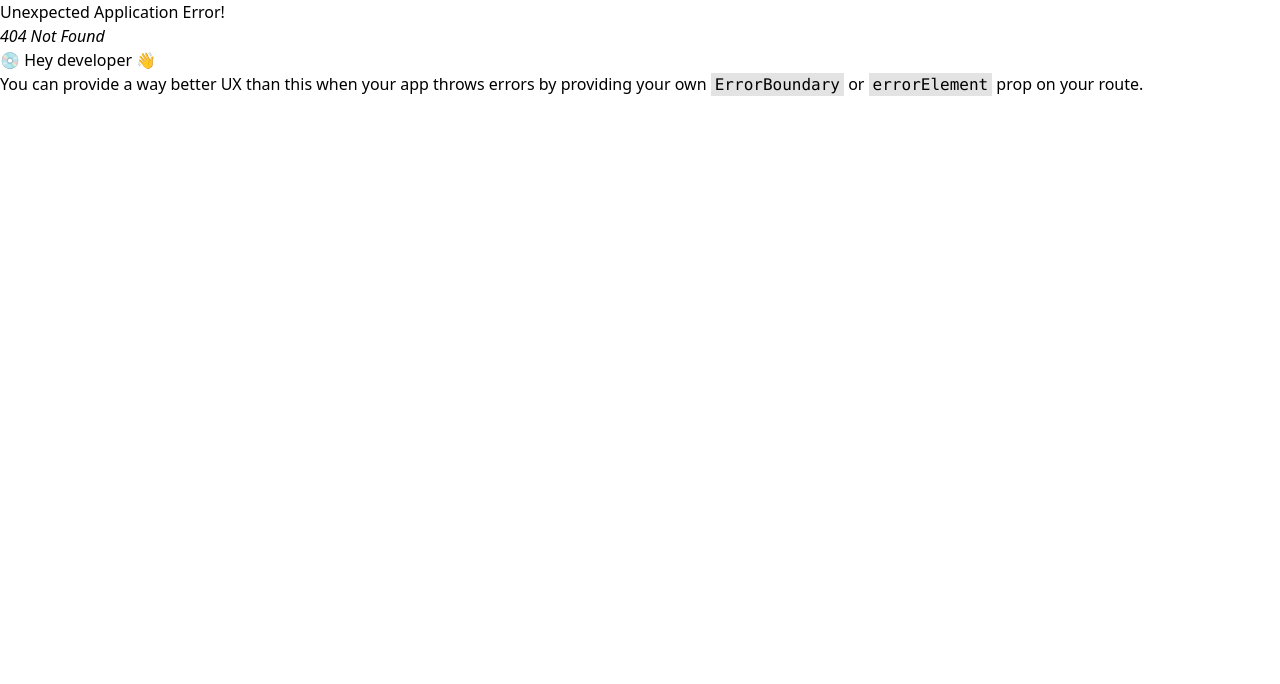
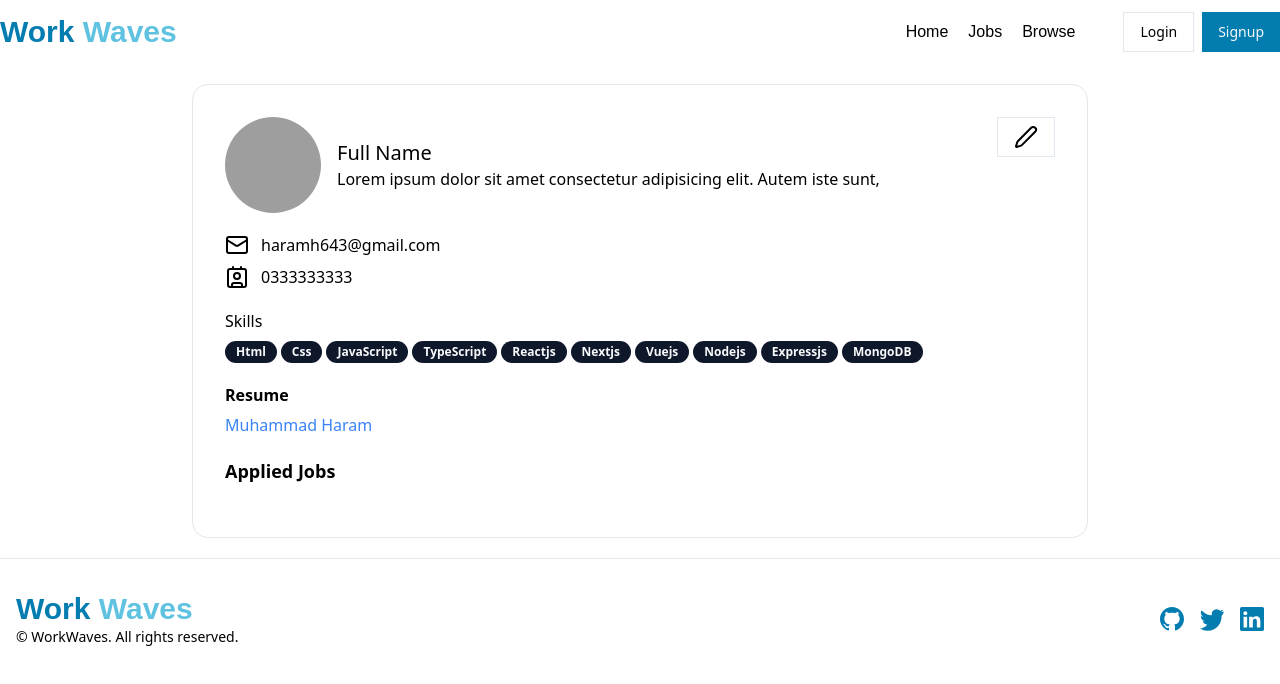
Before and after one commit to Muhammad-Haram/WorkWaves, a React (Vite) app in the folder frontend/: page /profile in a window 1280 px wide. Before the commit this address had no page. Shown: the top 684 px of the page. Built offline with nearby package versions, Linux system fonts and the light colour scheme; grey boxes are pictures that could not be loaded; a web font is replaced by a local one.

Commit message:
browse page and profile

```diff
--- a/frontend/src/components/Browse.jsx
+++ b/frontend/src/components/Browse.jsx
@@ -1,12 +1,26 @@
 import React from 'react'
 import Navbar from './shared/Navbar'
 import Footer from './shared/Footer'
+import SingleJob from './SingleJob'
+
+const random = [1, 2, 3, 4, 5, 6, 7, 8, 9, 10, 11, 12]
 
 const Browse = () => {
   return (
     <>
       <Navbar />
-      Browse
+      <div className='max-w-7xl mx-auto my-10'>
+        <h1 className='font-bold text-xl my-10'>Search Results ({random.length}) </h1>
+        <div className='grid grid-cols-3 gap-4 mt-5'>
+          {
+            random.map((job) => {
+              return (
+                <SingleJob />
+              )
+            })
+          }
+        </div>
+      </div>
       <Footer />
     </>
   )
--- /dev/null
+++ b/frontend/src/components/Profile.jsx
@@ -0,0 +1,74 @@
+import React from 'react'
+import Navbar from './shared/Navbar'
+import Footer from './shared/Footer'
+import { Avatar, AvatarImage } from './ui/avatar'
+import { Button } from './ui/button'
+import { Contact, Mail, Pen } from 'lucide-react'
+import { Badge } from './ui/badge'
+import { Label } from './ui/label'
+
+const isResume = true;
+const skills = ["Html", "Css", "JavaScript", "TypeScript", "Reactjs", "Nextjs", "Vuejs", "Nodejs", "Expressjs", "MongoDB"];
+const Profile = () => {
+    return (
+        <div>
+            <Navbar />
+            <div className='max-w-4xl mx-auto bg-white border border-gray-200 rounded-2xl my-5 p-8'>
+
+                <div className='flex justify-between'>
+
+                    <div className='flex items-center gap-4'>
+                        <Avatar className="h-24 w-24">
+                            <AvatarImage src="/img/company-logo.png" alt="profile" />
+                        </Avatar>
+
+                        <div>
+                            <h1 className='font-medium text-xl'>Full Name</h1>
+                            <p>Lorem ipsum dolor sit amet consectetur adipisicing elit. Autem iste sunt,</p>
+                        </div>
+                    </div>
+
+                    <Button className="text-right" variant="outline"><Pen /></Button>
+
+                </div>
+
+                <div className='my-5'>
+                    <div className='flex items-center gap-3 my-2'>
+                        <Mail />
+                        <span>haramh643@gmail.com</span>
+                    </div>
+                    <div className='flex items-center gap-3 my-2'>
+                        <Contact />
+                        <span>0333333333</span>
+                    </div>
+                </div>
+
+                <div className='my-5'>
+                    <h1 className='mb-2'>Skills</h1>
+                    <div className='flex items-center gap-1'>
+                        {
+                            skills.length !== 0 ? skills.map((item, index) => (<Badge key={index}>{item}</Badge>)) : <span>NA</span>
+                        }
+                    </div>
+                </div>
+
+                <div className='grid w-full max-w-sm items-center gap-1.5'>
+                    <Label className="text-md font-bold">Resume</Label>
+                    {
+                        isResume ? <a target='blank' href="https://github.com/Muhammad-Haram" className='text-blue-500 w-full hover:underline cursor-pointer'>Muhammad Haram</a> : <span>NA</span>
+                    }
+                </div>
+
+                <div className='max-w-4xl mx-auto bg-white rounded-2xl'>
+                    <h1 className='font-bold text-lg my-5'>Applied Jobs</h1>
+                    {/* Applied Job Table   */}
+                    {/* <AppliedJobTable /> */}
+                </div>
+
+            </div>
+            <Footer />
+        </div>
+    )
+}
+
+export default Profile
--- a/frontend/src/components/shared/Navbar.jsx
+++ b/frontend/src/components/shared/Navbar.jsx
@@ -99,7 +99,7 @@ const Navbar = () => {
 
                 <div className="flex w-fit items-center gap-3 cursor-pointer">
                   <User2 />
-                  <Button variant="link">View Profile</Button>
+                  <Button variant="link"><Link to="/profile">View Profile</Link></Button>
                 </div>
 
                 <div className="flex w-fit items-center gap-3 cursor-pointer">
```
Also changed, not shown: frontend/src/App.jsx (+6 -1 lines).
